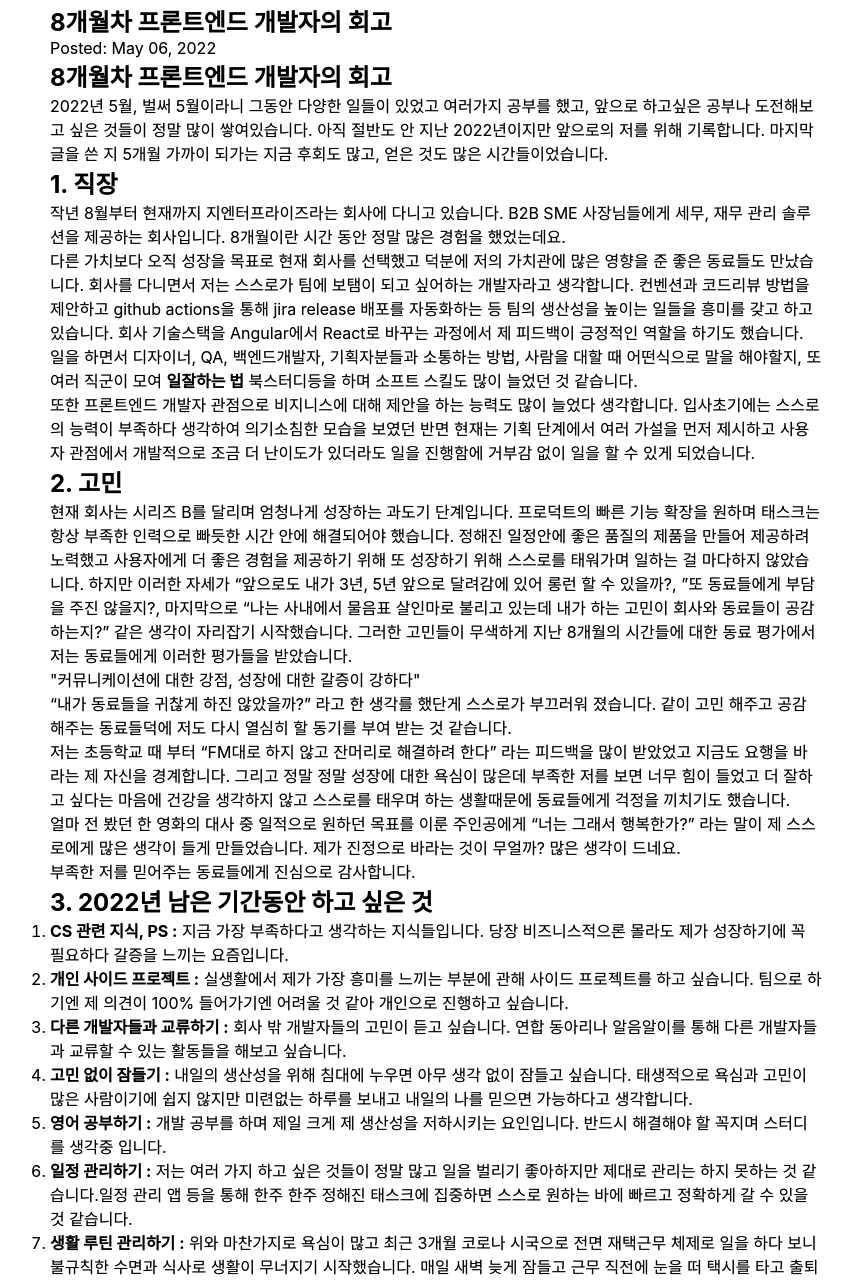
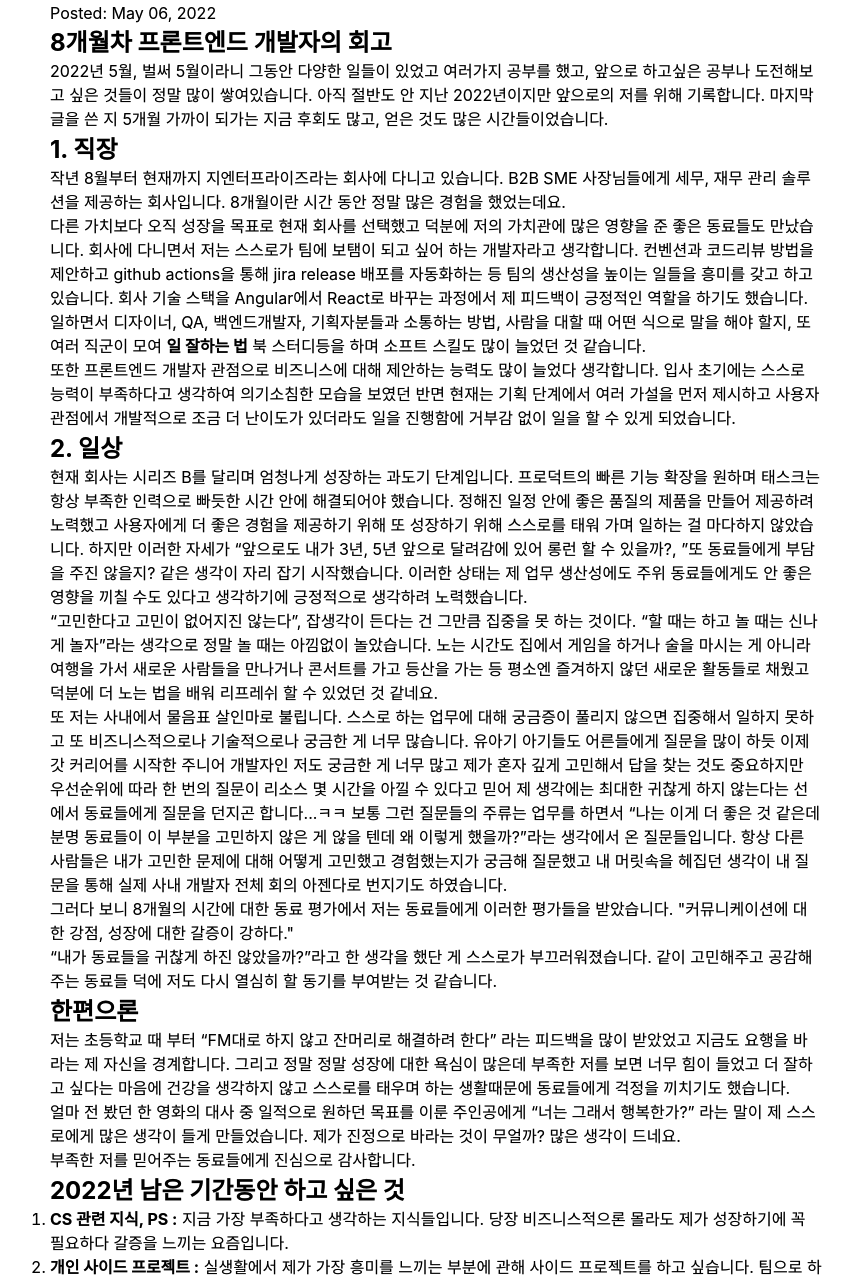
Before and after one commit to Gyumong/gyudev, a Gatsby site: page /about in a window 1280 px wide. Shown: the part 133-1413 px from the top of the page, without its empty margins (204-1057 px from the left). Built offline with nearby package versions, Linux system fonts and the light colour scheme; Gatsby itself is replaced by a stand-in of ours; some packages are replaced by stand-ins of ours.

Commit message:
fix: 회고 수정

```diff
--- a/blog/8개월회고.mdx
+++ b/blog/8개월회고.mdx
@@ -1,12 +1,10 @@
 ---
-title: "8개월차 프론트엔드 개발자의 회고"
+## title: "8개월차 프론트엔드 개발자의 회고"
 date: "2022-05-06"
 coverAlt: "그동안 정말 많은 경험을 했구나 나는 지금 행복한가?"
 tags: ["일상"]
+featuredImage: ../images/kakao1.png
 ---
-
-
-
 
 # 8개월차 프론트엔드 개발자의 회고
 
@@ -16,19 +14,25 @@ tags: ["일상"]
 
 작년 8월부터 현재까지 지엔터프라이즈라는 회사에 다니고 있습니다. B2B SME 사장님들에게 세무, 재무 관리 솔루션을 제공하는 회사입니다. 8개월이란 시간 동안 정말 많은 경험을 했었는데요.
 
-다른 가치보다 오직 성장을 목표로 현재 회사를 선택했고 덕분에 저의 가치관에 많은 영향을 준 좋은 동료들도 만났습니다. 회사를 다니면서 저는 스스로가 팀에 보탬이 되고 싶어하는 개발자라고 생각합니다. 컨벤션과 코드리뷰 방법을 제안하고 github actions을 통해 jira release 배포를 자동화하는 등 팀의 생산성을 높이는 일들을 흥미를 갖고 하고 있습니다. 회사 기술스택을 Angular에서 React로 바꾸는 과정에서 제 피드백이 긍정적인 역할을 하기도 했습니다.
+다른 가치보다 오직 성장을 목표로 현재 회사를 선택했고 덕분에 저의 가치관에 많은 영향을 준 좋은 동료들도 만났습니다. 회사에 다니면서 저는 스스로가 팀에 보탬이 되고 싶어 하는 개발자라고 생각합니다. 컨벤션과 코드리뷰 방법을 제안하고 github actions을 통해 jira release 배포를 자동화하는 등 팀의 생산성을 높이는 일들을 흥미를 갖고 하고 있습니다. 회사 기술 스택을 Angular에서 React로 바꾸는 과정에서 제 피드백이 긍정적인 역할을 하기도 했습니다.
 
-일을 하면서 디자이너, QA, 백엔드개발자, 기획자분들과 소통하는 방법, 사람을 대할 때 어떤식으로 말을 해야할지, 또 여러 직군이 모여 **일잘하는 법** 북스터디등을 하며 소프트 스킬도 많이 늘었던 것 같습니다.
+일하면서 디자이너, QA, 백엔드개발자, 기획자분들과 소통하는 방법, 사람을 대할 때 어떤 식으로 말을 해야 할지, 또 여러 직군이 모여 **일 잘하는 법** 북 스터디등을 하며 소프트 스킬도 많이 늘었던 것 같습니다.
 
-또한 프론트엔드 개발자 관점으로 비지니스에 대해 제안을 하는 능력도 많이 늘었다 생각합니다. 입사초기에는 스스로의 능력이 부족하다 생각하여 의기소침한 모습을 보였던 반면 현재는 기획 단계에서 여러 가설을 먼저 제시하고 사용자 관점에서 개발적으로 조금 더 난이도가 있더라도 일을 진행함에 거부감 없이 일을 할 수 있게 되었습니다.
+또한 프론트엔드 개발자 관점으로 비즈니스에 대해 제안하는 능력도 많이 늘었다 생각합니다. 입사 초기에는 스스로 능력이 부족하다고 생각하여 의기소침한 모습을 보였던 반면 현재는 기획 단계에서 여러 가설을 먼저 제시하고 사용자 관점에서 개발적으로 조금 더 난이도가 있더라도 일을 진행함에 거부감 없이 일을 할 수 있게 되었습니다.
 
-# 2. 고민
+# 2. 일상
 
-현재 회사는 시리즈 B를 달리며 엄청나게 성장하는 과도기 단계입니다. 프로덕트의 빠른 기능 확장을 원하며 태스크는 항상 부족한 인력으로 빠듯한 시간 안에 해결되어야 했습니다. 정해진 일정안에 좋은 품질의 제품을 만들어 제공하려 노력했고 사용자에게 더 좋은 경험을 제공하기 위해 또 성장하기 위해 스스로를 태워가며 일하는 걸 마다하지 않았습니다. 하지만 이러한 자세가 “앞으로도 내가 3년, 5년 앞으로 달려감에 있어 롱런 할 수 있을까?, ”또 동료들에게 부담을 주진 않을지?, 마지막으로 “나는 사내에서 물음표 살인마로 불리고 있는데 내가 하는 고민이 회사와 동료들이 공감 하는지?” 같은 생각이 자리잡기 시작했습니다. 그러한 고민들이 무색하게 지난 8개월의 시간들에 대한 동료 평가에서 저는 동료들에게 이러한 평가들을 받았습니다.
+현재 회사는 시리즈 B를 달리며 엄청나게 성장하는 과도기 단계입니다. 프로덕트의 빠른 기능 확장을 원하며 태스크는 항상 부족한 인력으로 빠듯한 시간 안에 해결되어야 했습니다. 정해진 일정 안에 좋은 품질의 제품을 만들어 제공하려 노력했고 사용자에게 더 좋은 경험을 제공하기 위해 또 성장하기 위해 스스로를 태워 가며 일하는 걸 마다하지 않았습니다. 하지만 이러한 자세가 “앞으로도 내가 3년, 5년 앞으로 달려감에 있어 롱런 할 수 있을까?, ”또 동료들에게 부담을 주진 않을지? 같은 생각이 자리 잡기 시작했습니다. 이러한 상태는 제 업무 생산성에도 주위 동료들에게도 안 좋은 영향을 끼칠 수도 있다고 생각하기에 긍정적으로 생각하려 노력했습니다.
 
-"커뮤니케이션에 대한 강점, 성장에 대한 갈증이 강하다"
+“고민한다고 고민이 없어지진 않는다”, 잡생각이 든다는 건 그만큼 집중을 못 하는 것이다. “할 때는 하고 놀 때는 신나게 놀자”라는 생각으로 정말 놀 때는 아낌없이 놀았습니다. 노는 시간도 집에서 게임을 하거나 술을 마시는 게 아니라 여행을 가서 새로운 사람들을 만나거나 콘서트를 가고 등산을 가는 등 평소엔 즐겨하지 않던 새로운 활동들로 채웠고 덕분에 더 노는 법을 배워 리프레쉬 할 수 있었던 것 같네요.
 
-“내가 동료들을 귀찮게 하진 않았을까?” 라고 한 생각를 했단게 스스로가 부끄러워 졌습니다. 같이 고민 해주고 공감 해주는 동료들덕에 저도 다시 열심히 할 동기를 부여 받는 것 같습니다.
+또 저는 사내에서 물음표 살인마로 불립니다. 스스로 하는 업무에 대해 궁금증이 풀리지 않으면 집중해서 일하지 못하고 또 비즈니스적으로나 기술적으로나 궁금한 게 너무 많습니다. 유아기 아기들도 어른들에게 질문을 많이 하듯 이제 갓 커리어를 시작한 주니어 개발자인 저도 궁금한 게 너무 많고 제가 혼자 깊게 고민해서 답을 찾는 것도 중요하지만 우선순위에 따라 한 번의 질문이 리소스 몇 시간을 아낄 수 있다고 믿어 제 생각에는 최대한 귀찮게 하지 않는다는 선에서 동료들에게 질문을 던지곤 합니다...ㅋㅋ 보통 그런 질문들의 주류는 업무를 하면서 “나는 이게 더 좋은 것 같은데 분명 동료들이 이 부분을 고민하지 않은 게 않을 텐데 왜 이렇게 했을까?”라는 생각에서 온 질문들입니다. 항상 다른 사람들은 내가 고민한 문제에 대해 어떻게 고민했고 경험했는지가 궁금해 질문했고 내 머릿속을 헤집던 생각이 내 질문을 통해 실제 사내 개발자 전체 회의 아젠다로 번지기도 하였습니다.
+
+그러다 보니 8개월의 시간에 대한 동료 평가에서 저는 동료들에게 이러한 평가들을 받았습니다. "커뮤니케이션에 대한 강점, 성장에 대한 갈증이 강하다."
+
+“내가 동료들을 귀찮게 하진 않았을까?”라고 한 생각을 했단 게 스스로가 부끄러워졌습니다. 같이 고민해주고 공감해주는 동료들 덕에 저도 다시 열심히 할 동기를 부여받는 것 같습니다.
+
+# 한편으론
 
 저는 초등학교 때 부터 “FM대로 하지 않고 잔머리로 해결하려 한다” 라는 피드백을 많이 받았었고 지금도 요행을 바라는 제 자신을 경계합니다. 그리고 정말 정말 성장에 대한 욕심이 많은데 부족한 저를 보면 너무 힘이 들었고 더 잘하고 싶다는 마음에 건강을 생각하지 않고 스스로를 태우며 하는 생활때문에 동료들에게 걱정을 끼치기도 했습니다.
 
@@ -36,7 +40,7 @@ tags: ["일상"]
 
 부족한 저를 믿어주는 동료들에게 진심으로 감사합니다.
 
-# 3. 2022년 남은 기간동안  하고 싶은 것
+# 2022년 남은 기간동안 하고 싶은 것
 
 1. **CS 관련 지식, PS :** 지금 가장 부족하다고 생각하는 지식들입니다. 당장 비즈니스적으론 몰라도 제가 성장하기에 꼭 필요하다 갈증을 느끼는 요즘입니다.
 2. **개인 사이드 프로젝트 :** 실생활에서 제가 가장 흥미를 느끼는 부분에 관해 사이드 프로젝트를 하고 싶습니다. 팀으로 하기엔 제 의견이 100% 들어가기엔 어려울 것 같아 개인으로 진행하고 싶습니다.
```
